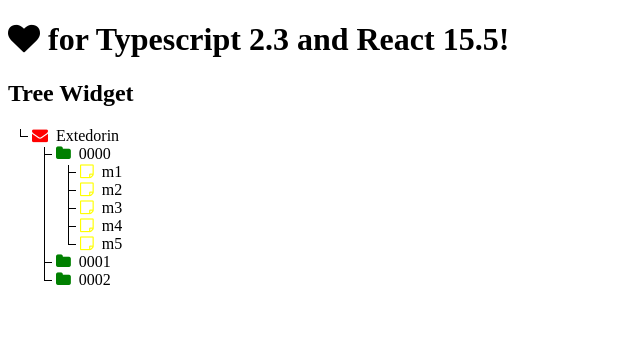
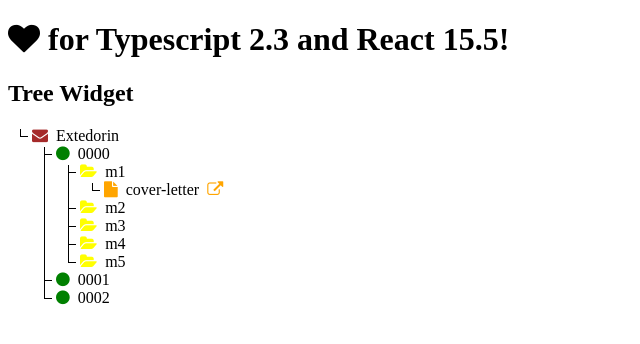
Before and after one commit to JaegerJens/ReactTypescript, a React app: page / in a window 1280 px wide. Shown: the top 344 px of the page, without its empty margins (0-640 px from the left). Built offline with nearby package versions, Linux system fonts and the light colour scheme.

Commit message:
better style and include a leaf

```diff
--- a/src/components/Tree/Component.tsx
+++ b/src/components/Tree/Component.tsx
@@ -11,7 +11,7 @@ const AwesomeIcon = ({name, color}: AwesomeIconProps): JSX.Element => {
         color: color
     };
     const cssClass = `fa fa-${name}`;
-    return <i className={cssClass} style={style}/>;
+    return <span className={cssClass} style={style}/>;
 }
 
 const displayObject = (item: TreeItem): ObjectStyle => {
@@ -19,18 +19,23 @@ const displayObject = (item: TreeItem): ObjectStyle => {
         case "dossier":
             return {
                 icon: "envelope",
-                color: "red"
+                color: "brown"
             };
         case "sequence":
             return {
-                icon: "folder",
+                icon: "circle",
                 color: "green"
             };
         case "section":
             return {
-                icon: "sticky-note-o",
+                icon: "folder-open",
                 color: "yellow"
             };
+        case "leaf":
+            return {
+                icon: "file",
+                color: "orange"
+            }
         default:
             throw `unknown object type ${item.objectType}`
     }
@@ -42,11 +47,13 @@ const TreeElement = ({data, item, expandHandler}: TreeElementProps): JSX.Element
     const style = displayObject(item);
     const hasChildren: boolean = !!children && children.length > 0;
     const showChildren: boolean = hasChildren && item.isExpanded;
+    const isLeaf: boolean = item.objectType == "leaf";
 
     return <li key={item.id}>
         <span onClick={eventHandler}>
             <AwesomeIcon name={style.icon} color={style.color} /> &nbsp;
             {item.name} &nbsp;
+            {isLeaf && <AwesomeIcon name="external-link" color={style.color} /> }
             {hasChildren && !showChildren && <AwesomeIcon name="expand" color="grey" /> }
         </span>
         {showChildren && <ul>{children.map(child => <TreeElement key={child.id} data={data} item={child} expandHandler={expandHandler} />)}</ul>}
--- a/src/store/initialState.tsx
+++ b/src/store/initialState.tsx
@@ -21,7 +21,7 @@ const extedorin : TreeItem[] = [
         parentId: 2,
         name: "m1",
         objectType: "section",
-        isExpanded: false
+        isExpanded: true
     }, {
         id: 4,
         level: 2,
@@ -64,6 +64,13 @@ const extedorin : TreeItem[] = [
         level: 1,
         parentId: 1,
         isExpanded: false
+    }, {
+        id: 10,
+        name: "cover-letter",
+        objectType: "leaf",
+        level: 3,
+        parentId: 3,
+        isExpanded: false
     }
 ];
 
```
